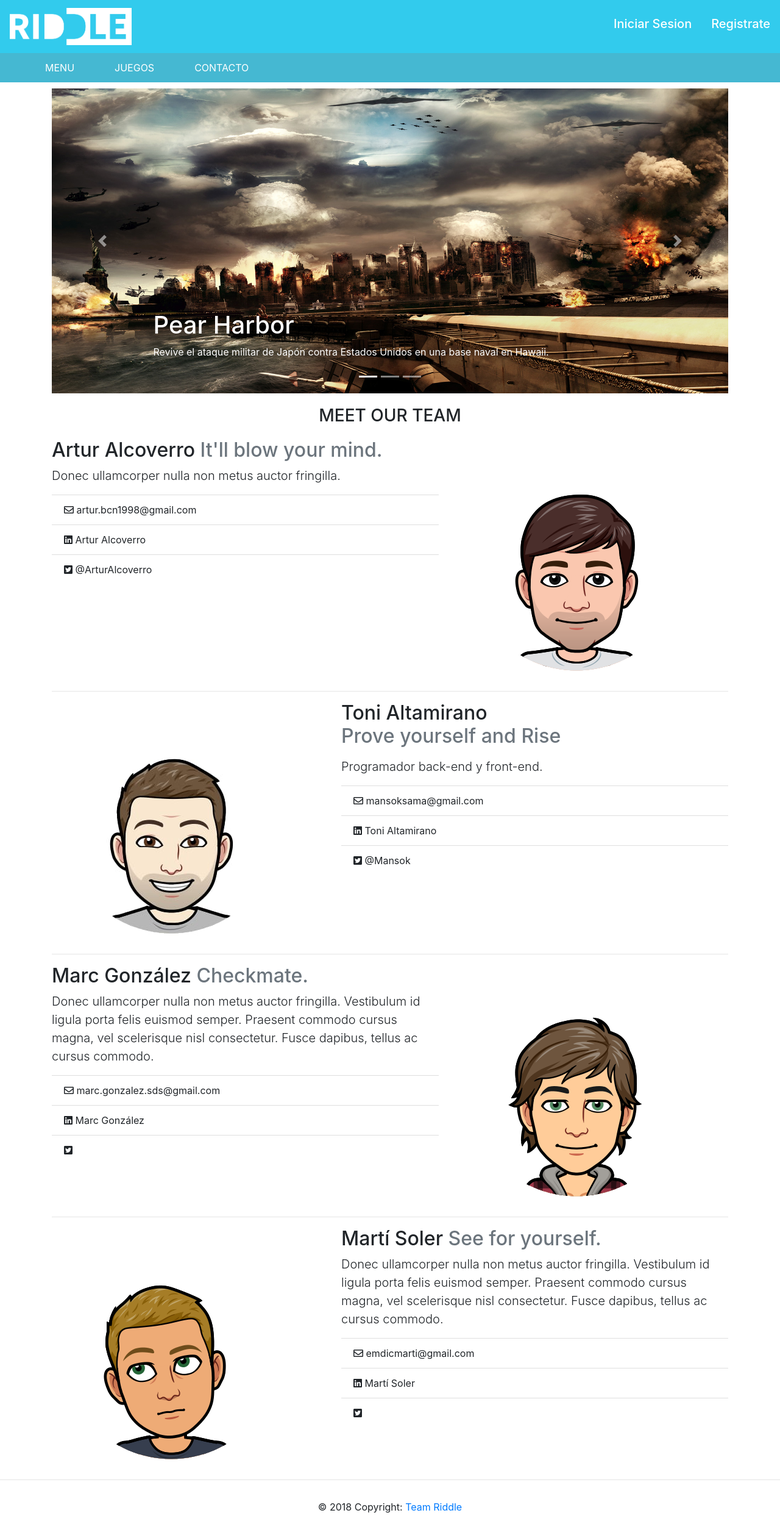
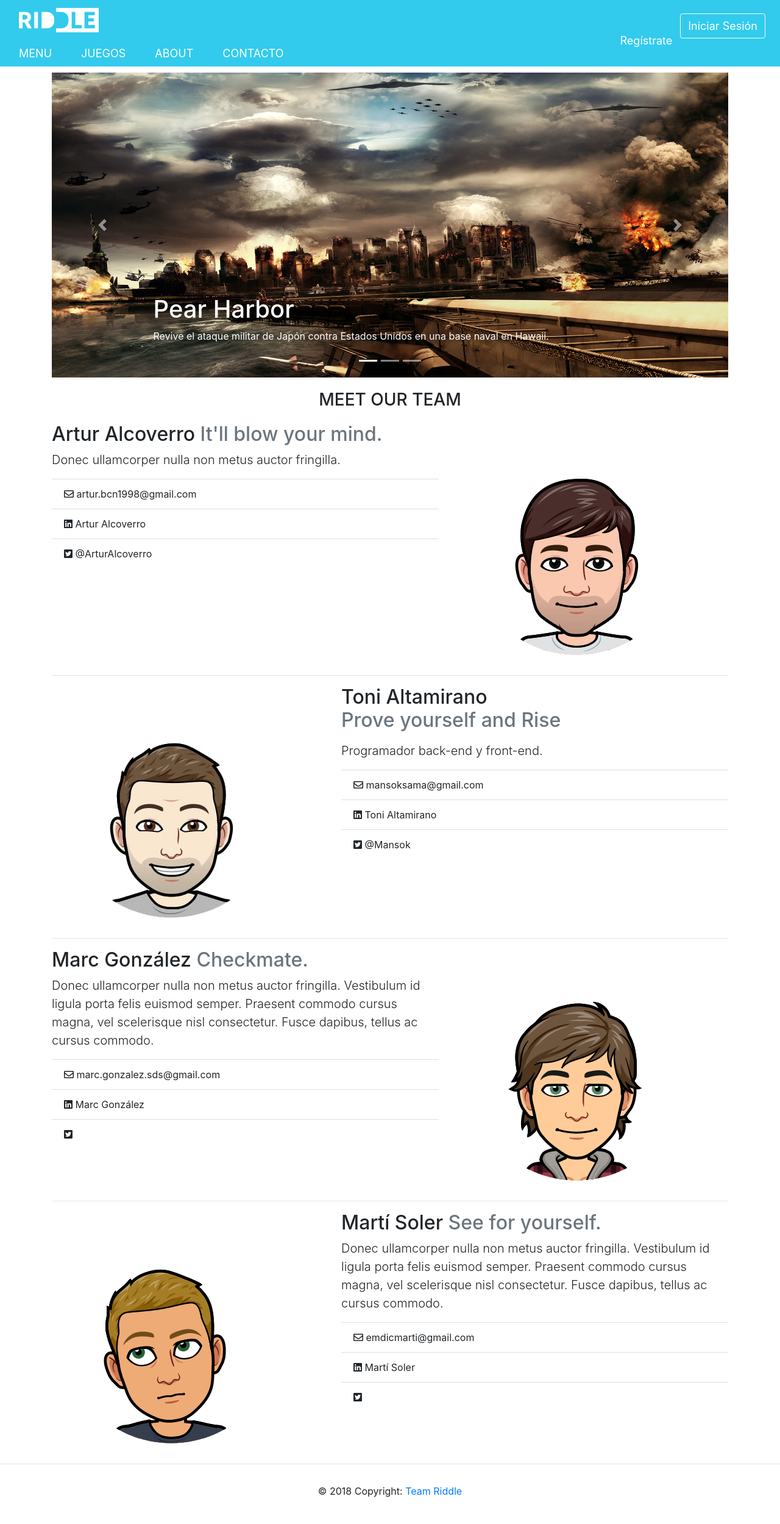
Before and after one commit to marukku98/riddle_abp, a PHP site: page /php/body/index.php in a window 1280 px wide. Shown: the whole page at 61% size. After the commit the page ends 2455 px from the top, so only its background shows below. Run offline with PHP 8.4, Linux system fonts and the light colour scheme; some libraries are stand-ins or nearby versions.

Commit message:
navbar updated

```diff
--- a/assets/css/index.css
+++ b/assets/css/index.css
@@ -1,12 +1,32 @@
 #navigation li {
-margin-left: 50px;
+    margin-left: 50px;
 }
 
-
-.slide{
+.slide {
     height: 500px;
 }
 
-#myCarousel{
+#myCarousel {
     margin-top: 10px;
 }
+
+.nav-item {
+    color: rgb(255, 255, 255) !important;
+    font-size: 18px;
+}
+
+.nav-item:hover {
+    background-color: rgb(0, 172, 211);
+}
+
+.btn{
+    font-size: 18px;
+}
+
+.btn-login:hover {
+    color: #32CBED !important;
+}
+
+.bg-main-color{
+    background-color:#32CBED;
+}
--- a/php/body/index.php
+++ b/php/body/index.php
@@ -47,6 +47,7 @@
       </a>
     </div>
     <!-- START THE FEATURETTES -->
+	<a name="scroll"/>
 
     <h3 style="text-align: center; margin: 20px;">MEET OUR TEAM</h3>
     <div class="row featurette">
--- a/php/templates/master.php
+++ b/php/templates/master.php
@@ -30,43 +30,37 @@
 
 <body>
   <header>
-    <nav class="navbar navbar-expand-lg" style="background-color: #32CBED;">
+  <!-- <h1>RIDDLE</h1> -->
+  <div class="container-fluid bg-main-color">
+      <div class=" row">
+        <div class="col-xl-9 col-lg-8 col-md-7 col-sm-7">
+          <nav class="navbar navbar-expand-lg bg-main-color">
             <a class="navbar-brand" href="index.php">
               <div class="page-header">
-          <!-- <h1>RIDDLE</h1> -->
-          <img src="/riddle_abp/assets/img/titulo.png" style="max-height: 200px; max-width: 200px;" alt="">
+                <img src="/riddle_abp/assets/img/titulo.png" height="40" alt="">
               </div>
             </a>
-      <div class="collapse navbar-collapse" id="navbarColor02">
-        <ul class="navbar-nav mr-auto"></ul>
-        <a class="navbar-brand">
-          <h5><a class="text-white" href="login.php">Iniciar Sesion</a> </h5>
-        </a>
-        <div class="vertical-divider"></div>
-        <a class="navbar-brand">
-          <h5><a class="text-white" href="register.php">Registrate</a> </h5>
-        </a>
-      </div>
           </nav>
 
-    <div id="navigation">
-      <nav class="navbar navbar-expand-lg navbar-light py-1" style="background-color: #45B8D2;">
-        <div class="navbar-collapse collapse navbars" id="navbar2">
-          <ul class="navbar-nav">
-            <li class="nav-item ">
-              <a class="nav-link col-2 text-white" href="index.php">MENU</a>
-            </li>
-            <li class="nav-item ">
-              <a class="nav-link col-2 text-white" href="gamesGrid.php">JUEGOS</a>
-            </li>
-            <li class="nav-item">
-              <a class="nav-link col-2 text-white" href="contact.php">CONTACTO</a>
-            </li>
-          </ul>
-        </div>
+          <nav class="nav nav-pills bg-main-color">
+            <a class="nav-item nav-link text-white mr-3 rounded-0" href="#">MENU</a>
+            <a class="nav-item nav-link text-white mr-3 rounded-0" href="#">JUEGOS</a>
+            <a class="nav-item nav-link text-white mr-3 rounded-0" href="#scroll">ABOUT</a>
+            <a class="nav-item nav-link text-white mr-3 rounded-0" href="#">CONTACTO</a>
           </nav>
         </div>
 
+
+        <div class="col-xl-3 col-lg-4 col-md-5 col-sm-5 mt-auto mb-auto pr-4 d-block bg-main-color float-right">
+          <nav class="navbar justify-content-end bg-main-color d-inline">
+            <a class="text-white btn btn-outline-light btn-login float-right ml-5 m-auto" href="login.php">Iniciar
+              Sesión</a>
+            <a class="text-white btn float-right mr-2 ml-2 m-auto z" href="register.php">Regístrate</a>
+          </nav>
+        </div>
+
+      </div>
+    </div>
   </header>
 
   <div class="container">
```
Lines whose indentation alone changed are shown as unchanged.
